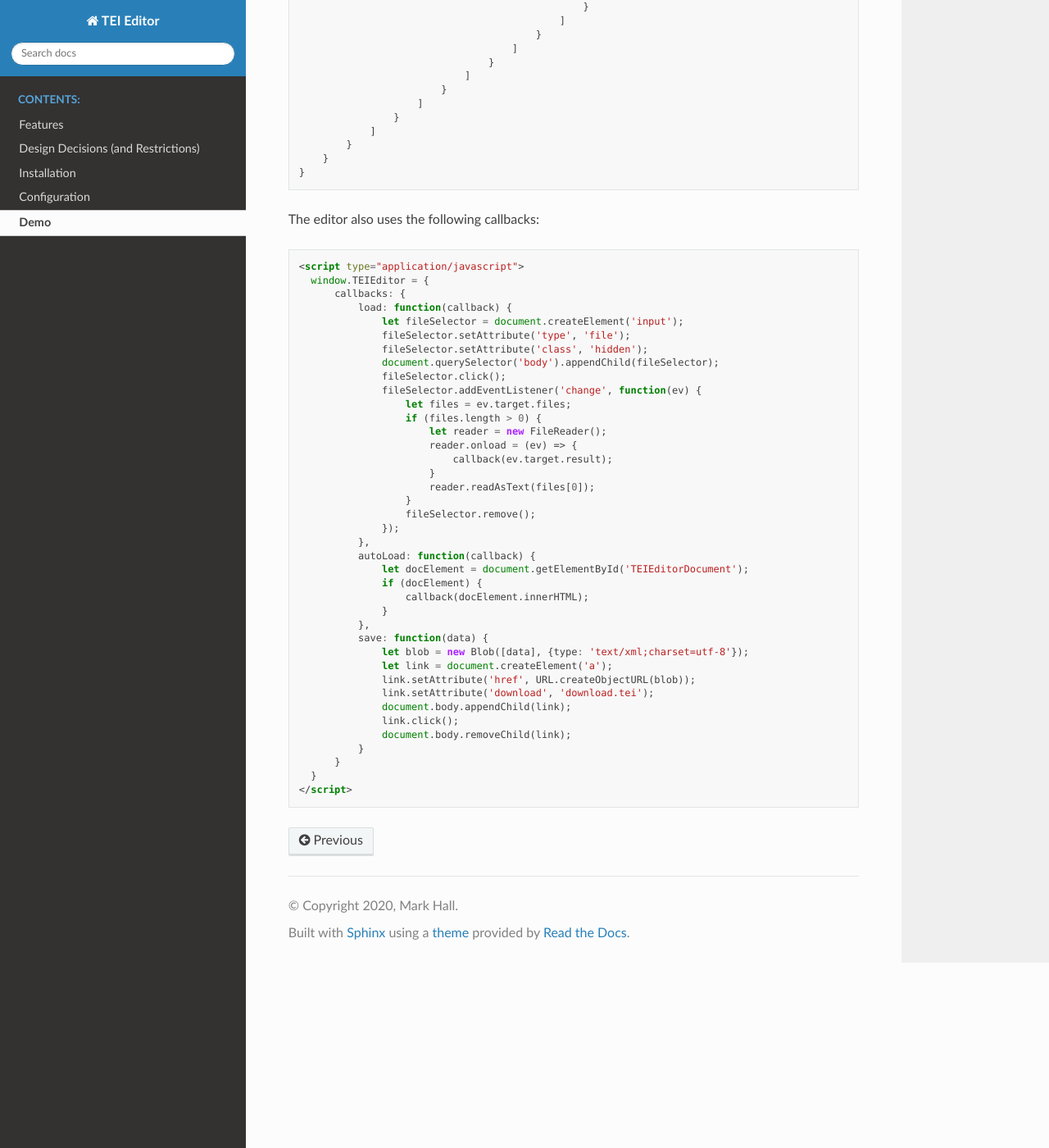
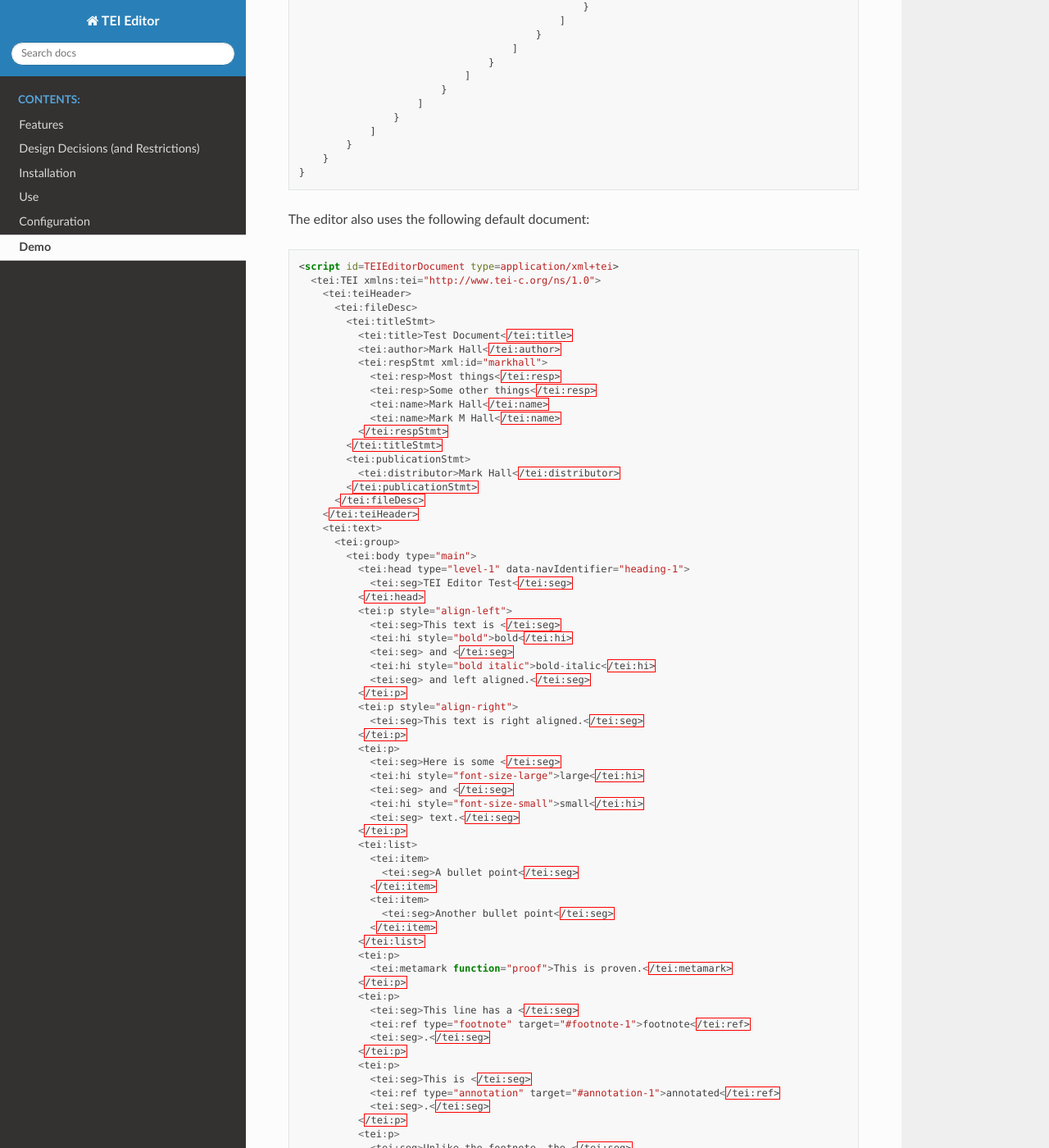
Before and after one commit to simple-digital-edition/tei-editor, a Sphinx documentation site: the page built from docs/source/demo.rst, in a window 1280 px wide and 1400 px high, scrolled down 18239 px. Shown: the whole window at 82% size. Built offline with Sphinx 7.4.7 and the Read the Docs theme 2.0.0, drawn with Linux system fonts in a browser that asks for light colours; some of the changed text lies outside the part shown.

Commit message:
Updated the documentation

```diff
--- a/docs/source/demo.rst
+++ b/docs/source/demo.rst
@@ -1067,46 +1067,106 @@ The editor above uses the following configuration:
       }
   }
 
-The editor also uses the following callbacks:
+The editor also uses the following default document:
 
 .. sourcecode:: html
 
-  <script type="application/javascript">
-    window.TEIEditor = {
-        callbacks: {
-            load: function(callback) {
-                let fileSelector = document.createElement('input');
-                fileSelector.setAttribute('type', 'file');
-                fileSelector.setAttribute('class', 'hidden');
-                document.querySelector('body').appendChild(fileSelector);
-                fileSelector.click();
-                fileSelector.addEventListener('change', function(ev) {
-                    let files = ev.target.files;
-                    if (files.length > 0) {
-                        let reader = new FileReader();
-                        reader.onload = (ev) => {
-                            callback(ev.target.result);
-                        }
-                        reader.readAsText(files[0]);
-                    }
-                    fileSelector.remove();
-                });
-            },
-            autoLoad: function(callback) {
-                let docElement = document.getElementById('TEIEditorDocument');
-                if (docElement) {
-                    callback(docElement.innerHTML);
-                }
-            },
-            save: function(data) {
-                let blob = new Blob([data], {type: 'text/xml;charset=utf-8'});
-                let link = document.createElement('a');
-                link.setAttribute('href', URL.createObjectURL(blob));
-                link.setAttribute('download', 'download.tei');
-                document.body.appendChild(link);
-                link.click();
-                document.body.removeChild(link);
-            }
-        }
-    }
-  </script>
+    <script id=TEIEditorDocument type=application/xml+tei>
+      <tei:TEI xmlns:tei="http://www.tei-c.org/ns/1.0">
+        <tei:teiHeader>
+          <tei:fileDesc>
+            <tei:titleStmt>
+              <tei:title>Test Document</tei:title>
+              <tei:author>Mark Hall</tei:author>
+              <tei:respStmt xml:id="markhall">
+                <tei:resp>Most things</tei:resp>
+                <tei:resp>Some other things</tei:resp>
+                <tei:name>Mark Hall</tei:name>
+                <tei:name>Mark M Hall</tei:name>
+              </tei:respStmt>
+            </tei:titleStmt>
+            <tei:publicationStmt>
+              <tei:distributor>Mark Hall</tei:distributor>
+            </tei:publicationStmt>
+          </tei:fileDesc>
+        </tei:teiHeader>
+        <tei:text>
+          <tei:group>
+            <tei:body type="main">
+              <tei:head type="level-1" data-navIdentifier="heading-1">
+                <tei:seg>TEI Editor Test</tei:seg>
+              </tei:head>
+              <tei:p style="align-left">
+                <tei:seg>This text is </tei:seg>
+                <tei:hi style="bold">bold</tei:hi>
+                <tei:seg> and </tei:seg>
+                <tei:hi style="bold italic">bold-italic</tei:hi>
+                <tei:seg> and left aligned.</tei:seg>
+              </tei:p>
+              <tei:p style="align-right">
+                <tei:seg>This text is right aligned.</tei:seg>
+              </tei:p>
+              <tei:p>
+                <tei:seg>Here is some </tei:seg>
+                <tei:hi style="font-size-large">large</tei:hi>
+                <tei:seg> and </tei:seg>
+                <tei:hi style="font-size-small">small</tei:hi>
+                <tei:seg> text.</tei:seg>
+              </tei:p>
+              <tei:list>
+                <tei:item>
+                  <tei:seg>A bullet point</tei:seg>
+                </tei:item>
+                <tei:item>
+                  <tei:seg>Another bullet point</tei:seg>
+                </tei:item>
+              </tei:list>
+              <tei:p>
+                <tei:metamark function="proof">This is proven.</tei:metamark>
+              </tei:p>
+              <tei:p>
+                <tei:seg>This line has a </tei:seg>
+                <tei:ref type="footnote" target="#footnote-1">footnote</tei:ref>
+                <tei:seg>.</tei:seg>
+              </tei:p>
+              <tei:p>
+                <tei:seg>This is </tei:seg>
+                <tei:ref type="annotation" target="#annotation-1">annotated</tei:ref>
+                <tei:seg>.</tei:seg>
+              </tei:p>
+              <tei:p>
+                <tei:seg>Unlike the footnote, the </tei:seg>
+                <tei:ref type="annotation" target="#annotation-1">annotation</tei:ref>
+                <tei:seg> can be referenced multiple times.</tei:seg>
+              </tei:p>
+              <tei:note xml:id="footnote-1" type="footnote">
+                <tei:p>
+                  <tei:seg>This is </tei:seg>
+                  <tei:hi style="bold">just</tei:hi>
+                  <tei:seg> a simple footnote.</tei:seg>
+                </tei:p>
+              </tei:note>
+              <tei:interp xml:id="annotation-1">
+                <tei:p>
+                  <tei:hi style="bold">1, annotation</tei:hi>
+                  <tei:seg>]</tei:seg>
+                </tei:p>
+                <tei:p>
+                  <tei:seg>An annotation is a piece of commentary on the text.</tei:seg>
+                </tei:p>
+              </tei:interp>
+            </tei:body>
+            <tei:body type="apparatus">
+              <tei:head type="level-1">
+                <tei:seg>Apparatus</tei:seg>
+              </tei:head>
+              <tei:p>
+                <tei:seg>This section contains comments that the annotator thought were </tei:seg>
+                <tei:hi style="bold">important</tei:hi>
+                <tei:seg>.</tei:seg>
+              </tei:p>
+            </tei:body>
+          </tei:group>
+        </tei:text>
+      </tei:TEI>
+    </script>
--- a/docs/source/index.rst
+++ b/docs/source/index.rst
@@ -14,6 +14,7 @@ all TEI files that are out there (and that is not the aim, either).
    features
    design_ideas
    installation
+   use
    configuration
    demo
 
```
Also changed, not shown: docs/source/installation.rst (+0 -11 lines), docs/source/use.rst (added, +45 -0 lines).
